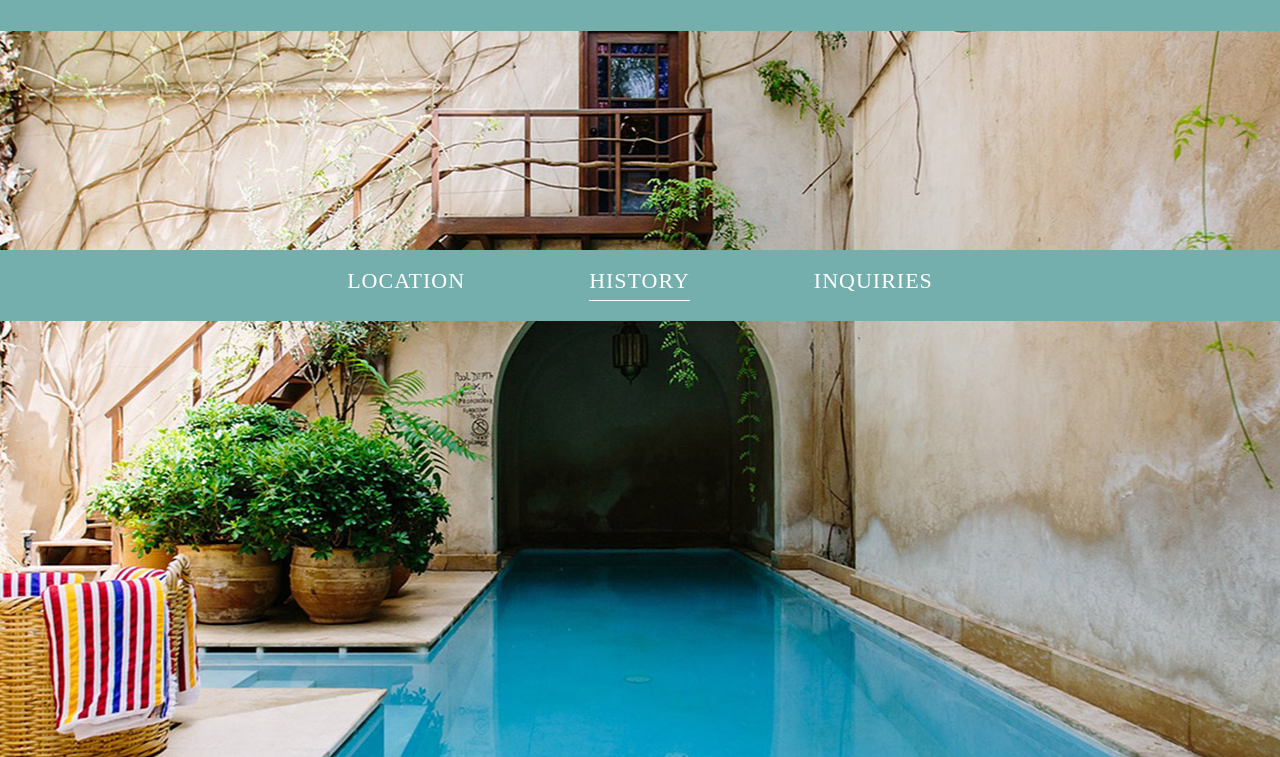
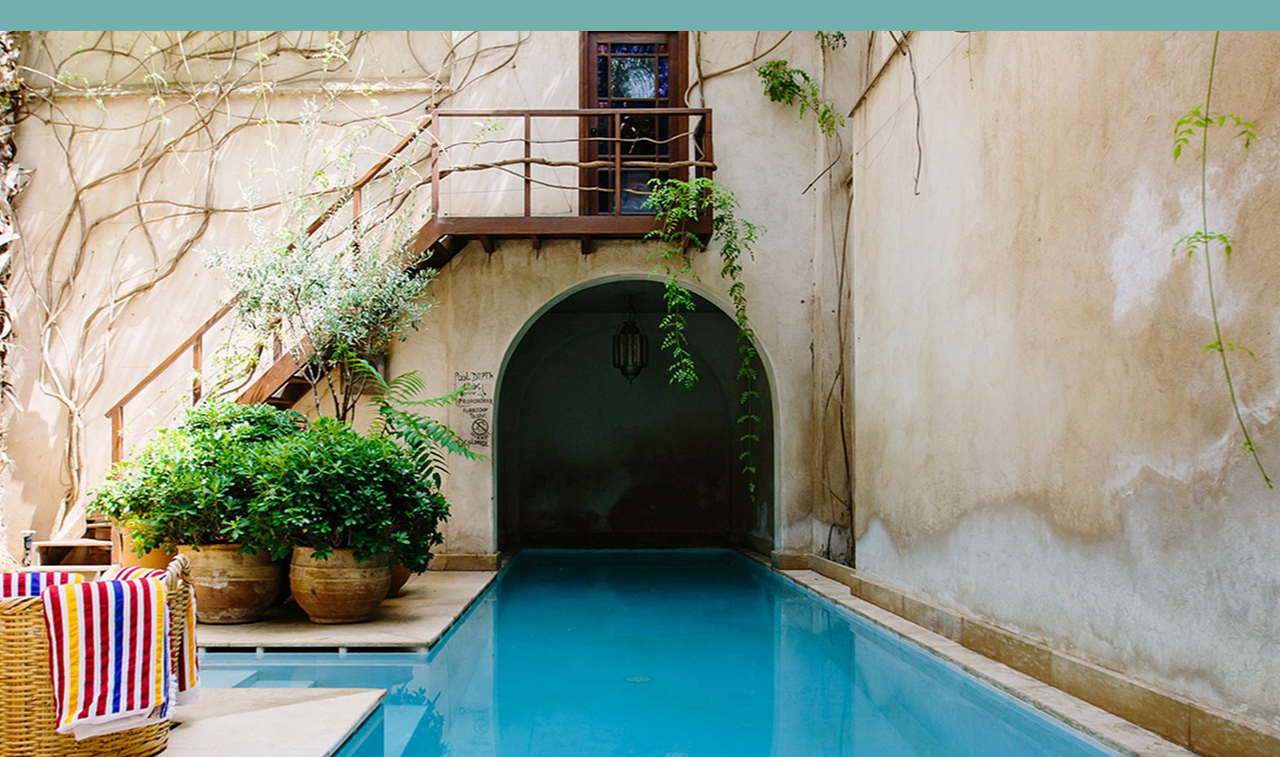
Before and after one commit to neiljoshua/tarapoto, a PHP site: page /history.php in a window 1280 px wide. Shown: the part 479-1236 px from the top of the page. Run offline with PHP 8.4, Linux system fonts and the light colour scheme; some web fonts are replaced.

Commit message:
CLean up

```diff
--- a/src/css/tarapoto.css
+++ b/src/css/tarapoto.css
@@ -1163,15 +1163,6 @@ body:not(.home) .hamburger {
     transition: width .3s;
   }
 }
-/* line 191, ../sass/tarapoto.scss */
-.menu.menu__fixed {
-  position: fixed;
-  position: 0;
-  -webkit-transition: all 0.6s ease-in;
-  -ms-transition: all 0.6s ease-in;
-  -o-transition: all 0.6s ease-in;
-  transition: all 0.6s ease-in;
-}
 
 /* line 200, ../sass/tarapoto.scss */
 #currentpage .menu__link {
--- a/src/js/tarapoto.js
+++ b/src/js/tarapoto.js
@@ -28,16 +28,6 @@ $( document ).ready( function(){
 		$('.success').hide();
 	})
 
-	var toggleFooter = function() {
-		var st = $(this).scrollTop();
-	   if (st > lastScrollTop){
-	       $('.menu').removeClass('menu__fixed');
-	   } else {
-	      $('.menu').addClass('menu__fixed');
-	   }
-   lastScrollTop = st;
-	}
-
 	var isElementInView = function(el,prop) {
 		$(el).each( function(i){
         var top_of_object = $(this).offset().top;
@@ -53,7 +43,6 @@ $( document ).ready( function(){
 		var $historyCopies = $('.row__copy');
 		isElementInView($historyImages,'is_Visible');
 		isElementInView($historyCopies,'is_Visible');
-		toggleFooter();
 	});
 
 } ); //End of Document Ready.
--- a/src/sass/tarapoto.scss
+++ b/src/sass/tarapoto.scss
@@ -188,11 +188,11 @@ body {
 			}
  		}
  	}
- 	&.menu__fixed {
- 		position: fixed;
- 		position: 0;
- 		@include prefix(transition, all 0.6s ease-in, webkit ms o);
- 	}
+ 	// &.menu__fixed {
+ 	// 	position: fixed;
+ 	// 	position: 0;
+ 	// 	@include prefix(transition, all 0.6s ease-in, webkit ms o);
+ 	// }
 
 }
 
```
